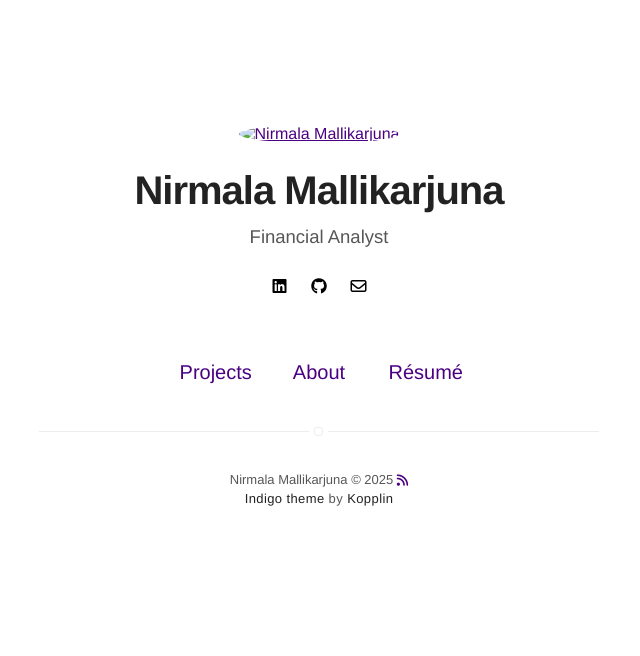
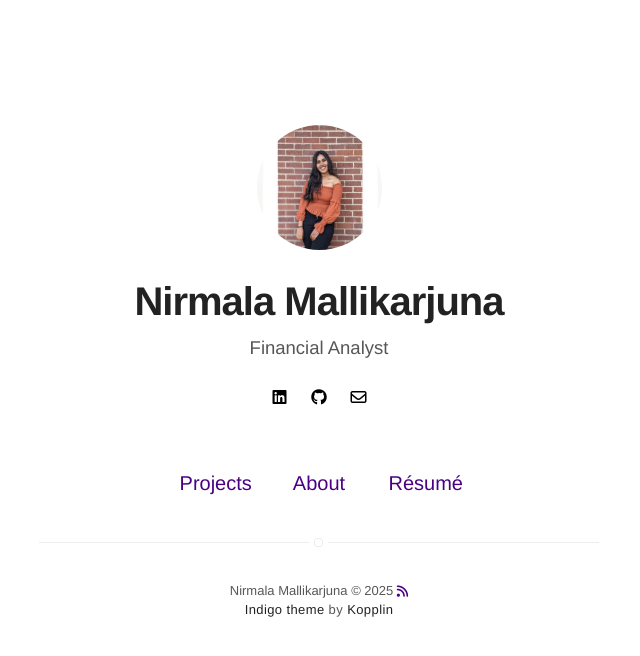
Before and after one commit to rahulbhattar/rahulbhattar.github.io, a Jekyll site: the page built from index.html, in a window 1280 px wide. Shown: the top 656 px of the page, without its empty margins (321-961 px from the left). Built offline with Jekyll 4.4.1, drawn with Linux system fonts in a browser that asks for light colours; nearby versions of some CDN libraries.

Commit message:
profile changes

```diff
--- a/_config.yml
+++ b/_config.yml
@@ -8,7 +8,7 @@ description: Personal Portfolio
 # if it's an external image, update below for true
 # better with square images
 external-image: false
-picture: C:/Users/nirma/NirmalaMallikarjuna1.github.io/assets/images/Nirmala.jpeg
+picture: assets/images/Nirmala.jpeg
 
 # your site color theme, true for dark theme,
 # false to light theme, auto to switch with system.
@@ -47,7 +47,7 @@ authors:
     name: Nirmala Mallikarjuna
     bio: Financial Analyst
     external-image: false
-    picture: assets/images/Nirmala.jpg
+    picture: assets/images/Nirmala.jpeg
     #twitter: johndoe
 
 
```
